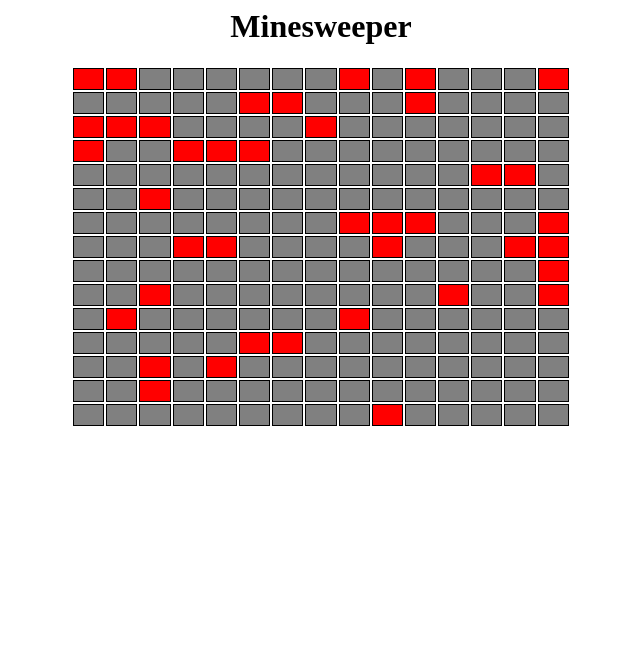
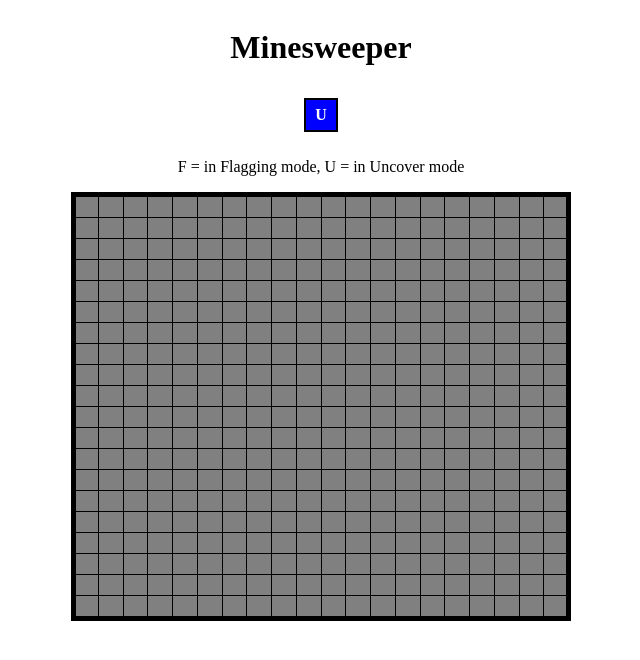
Before and after one commit to JDysiewicz/minesweeper, a PHP site: page / in a window 1280 px wide. Shown: the top 660 px of the page, without its empty margins (319-959 px from the left). Run offline with PHP 8.4, Linux system fonts and the light colour scheme.

Commit message:
Flagging ability works fine; no counter for flagging though yet - almost MVP

```diff
--- a/index.html
+++ b/index.html
@@ -9,6 +9,10 @@
 <body>
     <div class="title">
         <h1 class="test">Minesweeper</h1>
+        <div class="flagButton">
+            <div class="flagText">U</div>
+        </div>
+        <p> F = in Flagging mode, U = in Uncover mode</p>
     </div>
     <div class="gameboard">
         <table class="grid">
--- a/main.js
+++ b/main.js
@@ -11,7 +11,9 @@ function createNewRow(size){
 // Fuction to reveal a square based on its rowNo/colNo
 function revealCell(rowNo, colNo){
     var boxuncover = document.querySelector(`.row-${rowNo}-col-${colNo}`);
+    if (boxuncover.classList.contains("bomb")){return 1}
 
+    if (boxuncover.classList.contains("flagged")){boxuncover.classList.remove("flagged")}
     if (boxuncover.classList.contains("flag")){
         boxuncover.classList.remove("covered");
         boxuncover.classList.add("uncovered");
@@ -79,7 +81,6 @@ function populateBombs(bombNo){
     while (i < bombNo){
         var rowIdx = Math.floor(Math.random() * size);
         var colIdx = Math.floor(Math.random() * size);
-        console.log(rowIdx, colIdx);
         var bombcell = document.querySelector(`.row-${rowIdx}-col-${colIdx}`);
         if (!bombcell.classList.contains("bomb")){
             bombcell.classList.add("bomb");
@@ -97,22 +98,38 @@ function RunGame(){
         item.addEventListener("click", event =>{
             // BEHAVIOUR WHEN CLICKED HERE
 
+            if (inputMode == "flag" && item.classList.contains("covered")){
+                if (flagCount == bombCount && item.classList.contains("flagged")){
+                    item.classList.remove("flagged");
+                    flagCount = document.querySelectorAll(".flagged").length
+                }
+                else if (flagCount < bombCount){
+                    item.classList.toggle("flagged");
+                    flagCount = document.querySelectorAll(".flagged").length
+                    var victoryState = victoryCheck();
+                    if (victoryState == 1){
+                        victory();
+                    }
+                }
+            }
+
+            else{
                 // If its a bomb then....
                 if (item.classList.contains("bomb")){
                     gameOver();
                 }
                 else if (item.classList.contains("flag")){
+                    if (item.classList.contains("flagged")){item.classList.remove("flagged")}
                     item.classList.remove("covered")
                     item.classList.add("uncovered")
                 }
                 else if (item.classList.contains("covered")){
-                console.log("safe click")
+                    if (item.classList.contains("flagged")){item.classList.remove("flagged")}
                     var rowNo = parseInt(item.classList[0].split("-")[1]);
-                var colNo = parseInt(item.classList[0].split("-")[3]);
-                revealCell(rowNo, colNo);
+                    var colNo = parseInt(item.classList[0].split("-")[3]);                        revealCell(rowNo, colNo);
                     selectAdjacentCells(rowNo, colNo, revealCell);
-
                 }
+            };
         });
     });
 };
@@ -120,12 +137,34 @@ function RunGame(){
 
 // If clicks on bomb
 function gameOver(){
-    document.querySelectorAll(".covered").forEach(item => {
+    document.querySelectorAll(".bomb").forEach(item => {
         item.classList.remove("covered");
-        item.classList.add("uncovered");
+        item.classList.add("uncovered", "bombUncovered");
+        if (item.classList.contains("flagged")){item.classList.remove("flagged")}
     });
     setTimeout(function(){
         alert("Game Over!");
+        document.location.reload();
+    }, 50);
+
+};
+
+
+// Checks vicotry criteria (Are all bombs flagged)
+function victoryCheck(){
+    var bombs = document.querySelectorAll(".bomb")
+    var x = 1
+    bombs.forEach(item =>{
+        if(!item.classList.contains("flagged")){x = 0}
+    })
+    return x;
+};
+
+
+// Displays victory screen
+function victory(){
+    setTimeout(function(){
+        alert("Congratuations!");
         document.location.reload();
     }, 50);
 
@@ -153,14 +192,32 @@ function countBombs(){
 };
 
 
+// changes inputmode to flagging when button clicked
+function flagging(){
+    const flagButton = document.querySelector(".flagButton")
+    flagButton.addEventListener("click", function(){
+        if (inputMode == "flag"){
+            flagButton.innerHTML = "U";
+            inputMode = "normal";
+        }
+        else{
+            flagButton.innerHTML = "F";
+            inputMode = "flag";
+        };
+    });
+};
 
+// Initial game parameters
+const size = 20;
+const bombCount = 40;
+var flagCount = 0;
+var inputMode = "normal";
 
-// Creates the table
-const size = 15;
-const bombCount = 40;
+// Creates table
 for (var i = 0; i < size; i++){
     createNewRow(size);
 };
+
 
 // Adds classes to the cells in the table
 RunGame();
@@ -170,3 +227,6 @@ populateBombs(bombCount);
 
 // Adds the bomb count for surrounding tiles via adding 1 to innerhtml of every adjacent tile to a bomb
 countBombs();
+
+// creates ability to flag mines
+flagging();
--- a/styles.css
+++ b/styles.css
@@ -10,7 +10,7 @@ html {
           align-items: center;
 }
 
-h1 {
+.title {
   display: -webkit-box;
   display: -ms-flexbox;
   display: flex;
@@ -20,6 +20,10 @@ h1 {
   -webkit-box-align: center;
       -ms-flex-align: center;
           align-items: center;
+  -webkit-box-orient: vertical;
+  -webkit-box-direction: normal;
+      -ms-flex-direction: column;
+          flex-direction: column;
 }
 
 .covered {
@@ -31,22 +35,78 @@ h1 {
   cursor: pointer;
 }
 
-.bomb {
-  background: red;
-}
-
 table {
   table-layout: fixed;
   width: 500px;
   height: 250px;
+  border: 5px solid black;
+  border-collapse: collapse;
 }
 
 td {
   display: table-cell;
   border: 1px solid black;
+  font-weight: bold;
 }
 
 td:empty::after {
   content: "\00a0";
 }
+
+.flagButton {
+  display: -webkit-box;
+  display: -ms-flexbox;
+  display: flex;
+  -webkit-box-pack: center;
+      -ms-flex-pack: center;
+          justify-content: center;
+  -webkit-box-align: center;
+      -ms-flex-align: center;
+          align-items: center;
+  background-color: blue;
+  border: 2px solid black;
+  width: 30px;
+  height: 30px;
+  margin: 10px;
+  text-align: center;
+  color: white;
+}
+
+.flagButton:hover {
+  cursor: pointer;
+}
+
+.flagText {
+  text-align: center;
+  font-weight: bold;
+}
+
+.flagged {
+  background: blue;
+  color: blue;
+}
+
+.bombUncovered {
+  background: red;
+}
+
+.main {
+  display: -webkit-box;
+  display: -ms-flexbox;
+  display: flex;
+  -webkit-box-orient: vertical;
+  -webkit-box-direction: normal;
+      -ms-flex-direction: column;
+          flex-direction: column;
+  -webkit-box-pack: center;
+      -ms-flex-pack: center;
+          justify-content: center;
+  -webkit-box-align: center;
+      -ms-flex-align: center;
+          align-items: center;
+}
+
+.gameBoard {
+  width: 500px;
+}
 /*# sourceMappingURL=styles.css.map */
--- a/styles.scss
+++ b/styles.scss
@@ -6,11 +6,14 @@ html{
     align-items: center;
 }
 
-h1{
+.title{
     display: flex;
     justify-content: center;
     align-items: center;
+    flex-direction: column;
 }
+
+
 
 .covered{
     background: $cellColorUnc;
@@ -21,22 +24,68 @@ h1{
     }
 }
 
-.bomb{
-    background: red;
-}
+
 
 table{
     table-layout: fixed;
     width: 500px;
     height: 250px;
+    border: 5px solid black;
+    border-collapse: collapse;
 }
 
 td{
     display: table-cell;
     border: 1px solid black;
+    font-weight: bold;
 
     // Prevents collapse of empty cells; all same width/height
     &:empty::after{
         content: "\00a0";
     }
 }
+
+.flagButton{
+    display: flex;
+    justify-content: center;
+    align-items: center;
+    background-color: blue;
+    border: 2px solid black;
+    width: 30px;
+    height: 30px;
+    margin: 10px;
+    text-align: center;
+    color:white;
+
+    &:hover{
+        cursor: pointer;
+    };
+
+}
+
+.flagText{
+    text-align: center;
+    font-weight: bold;
+}
+// .bomb{
+//     background: black;
+// }
+.flagged{
+    background: blue;
+    color: blue;
+};
+
+.bombUncovered{
+    background: red;
+}
+
+.main{
+    display: flex;
+    flex-direction: column;
+    justify-content: center;
+    align-items: center;
+}
+
+.gameBoard{
+    width: 500px;
+}
```
Also changed, not shown: 1 other file. Lines whose indentation alone changed are shown as unchanged.
